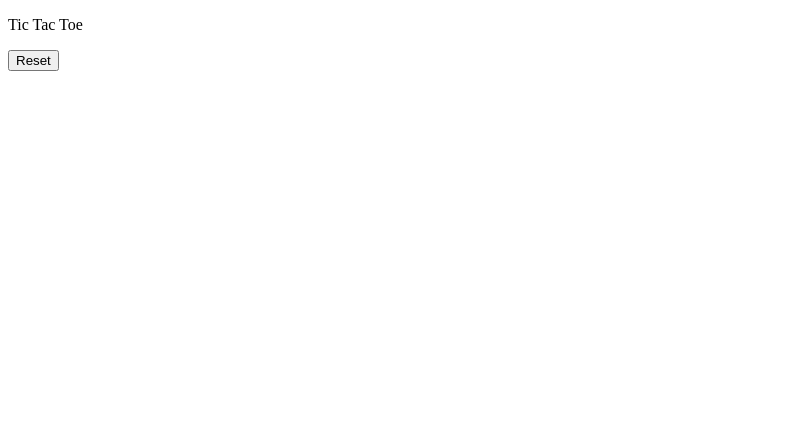
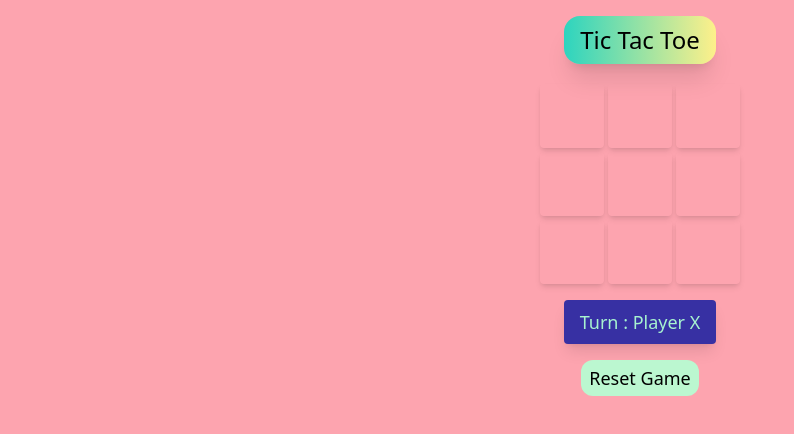
Before and after one commit to bolanpartik/tic-tac-toe, a website: page index.html in a window 1280 px wide. Shown: the whole page, without its empty margins (0-794 px from the left). Drawn offline with nearby package versions, Linux system fonts and the light colour scheme; files that its build step writes are made by us from their sources.

Commit message:
tailwind css added

```diff
--- a/index.html
+++ b/index.html
@@ -4,13 +4,14 @@
     <meta charset="UTF-8">
     <meta name="viewport" content="width=device-width, initial-scale=1.0">
     <title>Tic Tac Toe</title>
+    <link rel="stylesheet" href="./dist/style.css">
 </head>
-<body>
-    <header>
-        <p>Tic Tac Toe</p>
+<body class="flex flex-col items-center h-screen w-screen bg-rose-300  m-0 p-0 select-none box-border">
+    <header >
+        <p class="text-2xl mt-4 p-2 px-4 rounded-2xl shadow-xl bg-gradient-to-r from-teal-400 to-yellow-200">Tic Tac Toe</p>
     </header>
-    <main>
-        <div>
+    <main class="mt-5 flex items-center flex-col">
+        <div class="w-full h-auto grid grid-cols-3 gap-1 text-center text-3xl leading-loose ">
             <div class="box"></div>
             <div class="box"></div>
             <div class="box"></div>
@@ -22,11 +23,11 @@
             <div class="box"></div>
         </div>
 
-        <div id="msg-container">
-            <p id="message-box"></p>
+        <div class="rounded py-2 px-4 mt-4 w-max shadow-lg bg-indigo-800 text-lg text-emerald-200" id="msg-container">
+            <p id="message-box">Turn : Player X </p>
         </div>
+            <button id="reset-game" class="border-none outline-none bg-green-200 py-1 px-2 mt-4 rounded-xl text-lg hover:bg-blue-400 hover:shadow-xl">Reset Game</button>
+    </main>
 
-        <button id="reset-game">Reset</button>
-    </main>
 </body>
 </html>
--- /dev/null
+++ b/style.css
@@ -0,0 +1,7 @@
+@tailwind base;
+@tailwind components;
+@tailwind utilities;
+
+.box{
+    @apply border-none w-16 h-16 sm:h-12 sm:w-12 md:h-14 md:w-14 lg:h-16 lg:w-16 xl:h-16 xl:w-16 rounded shadow-md;
+}
--- /dev/null
+++ b/tailwind.config.js
@@ -0,0 +1,11 @@
+/** @type {import('tailwindcss').Config} */
+module.exports = {
+  content: [
+    './*.html',
+    './*.js',
+  ],
+  theme: {
+    extend: {},
+  },
+  plugins: [],
+}
```
Also changed, not shown: package.json (added, +8 -0 lines), 1 other file.
